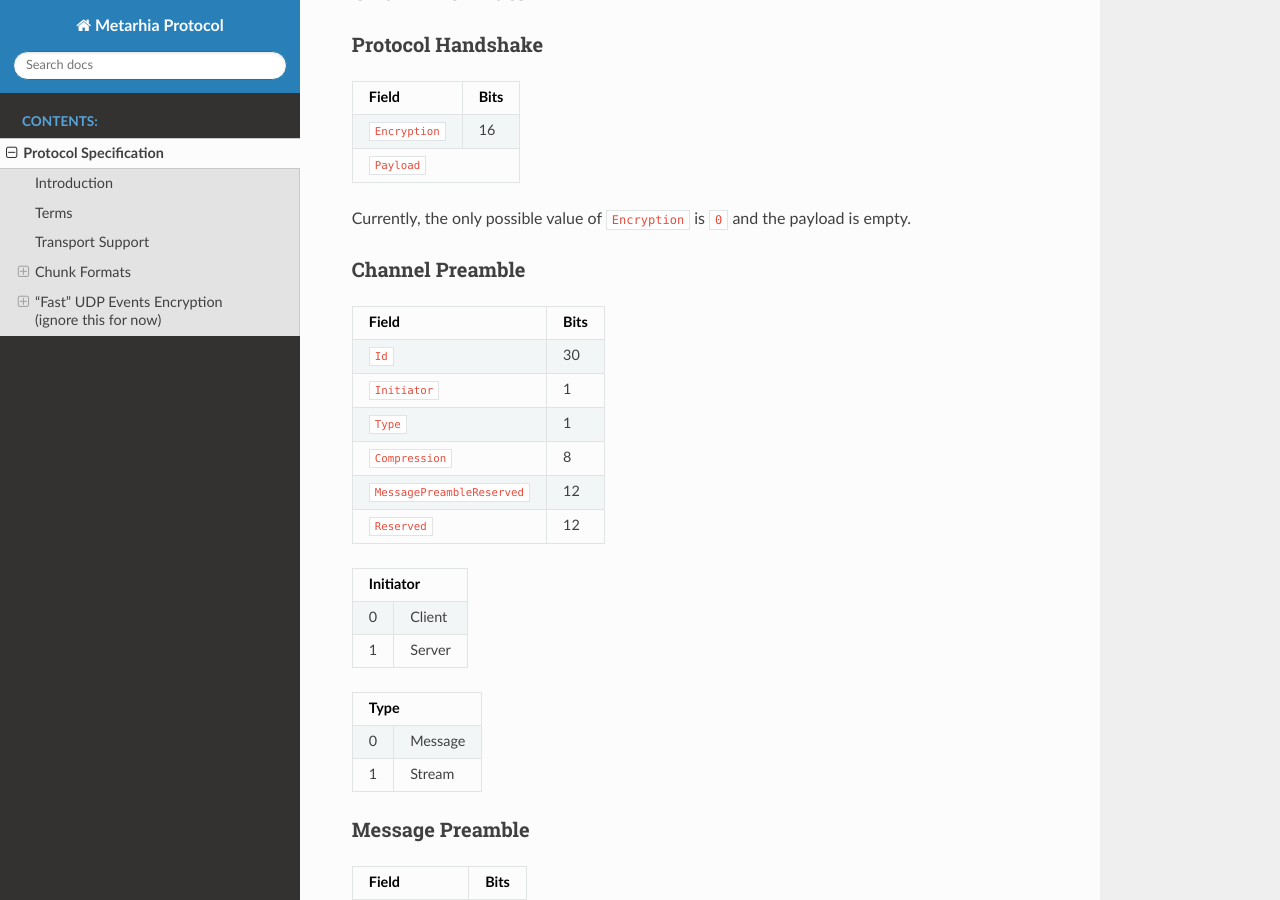
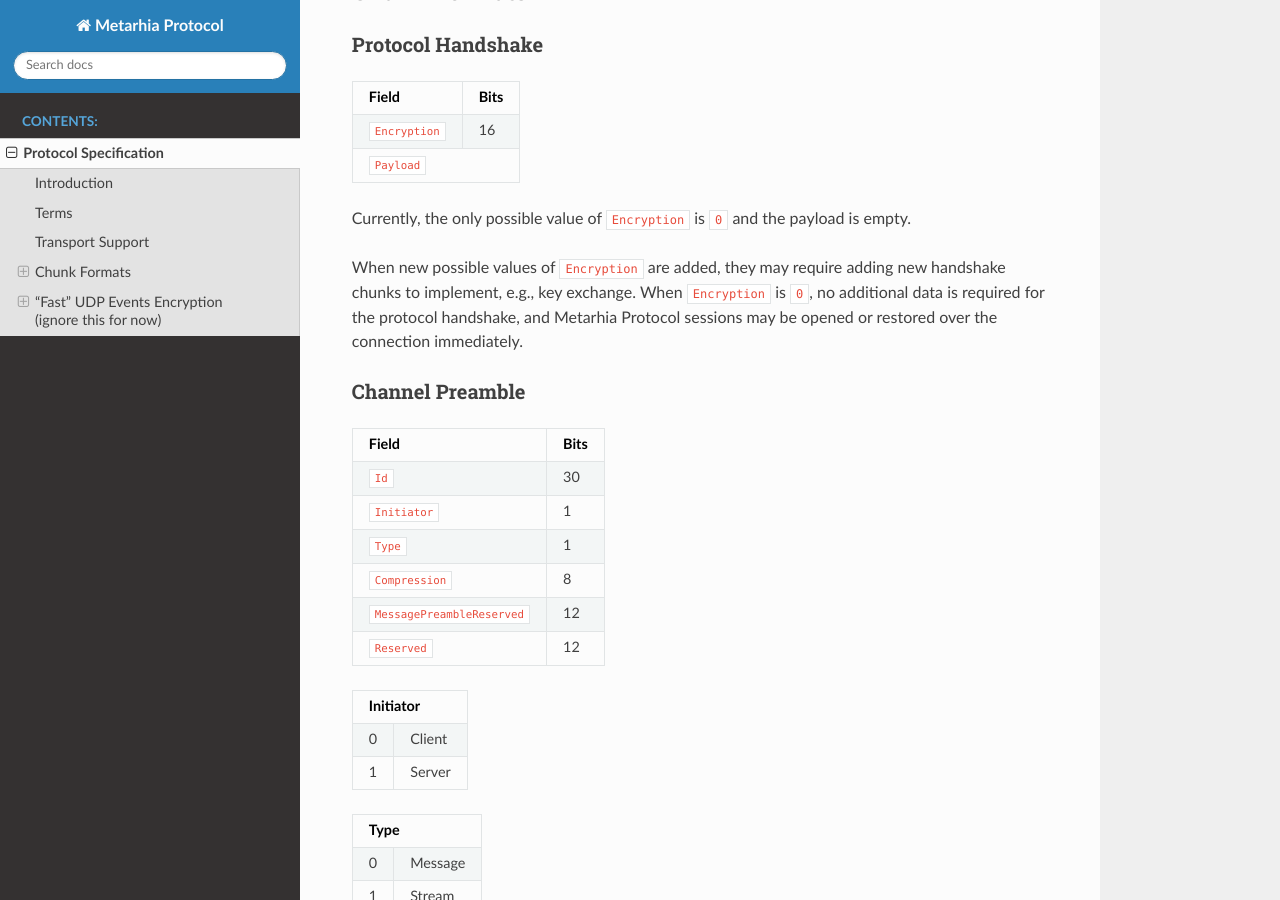
Before and after one commit to metarhia/protocol, a Sphinx documentation site: the page built from docs/protocol.rst, in a window 1280 px wide and 900 px high, scrolled down 1750 px. Built offline with Sphinx 7.4.7 and the Read the Docs theme 2.0.0, drawn with Linux system fonts in a browser that asks for light colours.

Commit message:
docs(spec): clarify protocol handshake workflow

```diff
--- a/docs/protocol.rst
+++ b/docs/protocol.rst
@@ -95,6 +95,11 @@ Protocol Handshake
 
 Currently, the only possible value of ``Encryption`` is ``0`` and the payload
 is empty.
+
+When new possible values of ``Encryption`` are added, they may require adding
+new handshake chunks to implement, e.g., key exchange.  When ``Encryption`` is
+``0``, no additional data is required for the protocol handshake, and |MHP|
+sessions may be opened or restored over the connection immediately.
 
 Channel Preamble
 ^^^^^^^^^^^^^^^^
```
